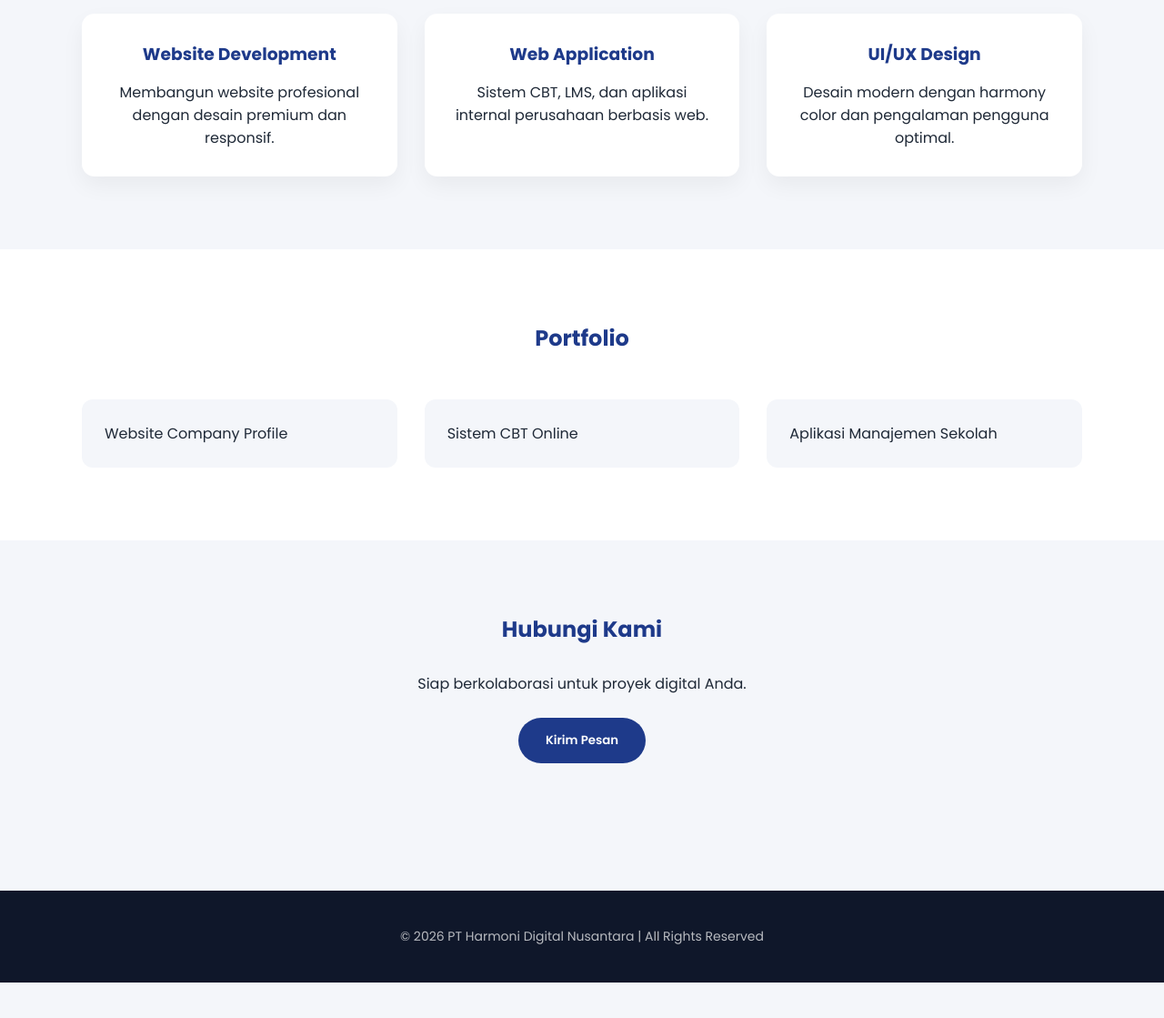
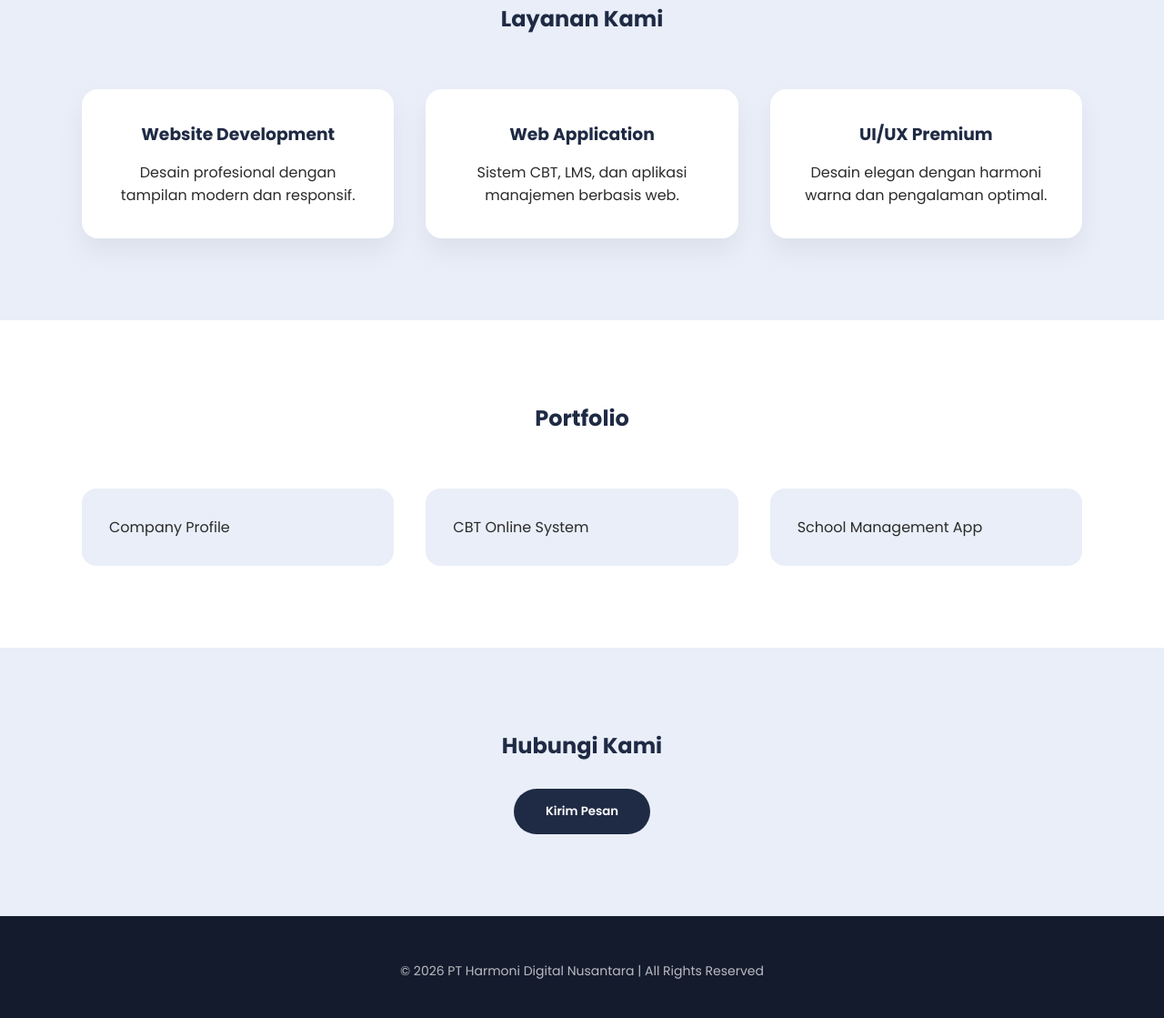
Before and after one commit to alifmathuf-arch/TEST-AI-SKI, a plain HTML site: page index.html in a window 1280 px wide. Shown: the part 845-1964 px from the top of the page at 91% size. Before the commit the page ends 1925 px from the top, so only its background shows below. Drawn offline with Linux system fonts and the light colour scheme.

Commit message:
Update index.html

```diff
--- a/index.html
+++ b/index.html
@@ -9,13 +9,12 @@
 
 <style>
 :root{
-  --primary:#1E3A8A;
-  --primary-dark:#162B66;
-  --accent:#3B82F6;
-  --light-bg:#F4F6FA;
-  --white:#ffffff;
-  --footer:#0F172A;
-  --text:#1F2937;
+  --primary:#1F2A44;
+  --primary-dark:#141B2D;
+  --soft-bg:#E9EEF8;
+  --white:#FFFFFF;
+  --accent:#D4AF37;
+  --text:#2B2B2B;
 }
 
 *{
@@ -26,21 +25,21 @@
 }
 
 body{
-  background:var(--light-bg);
+  background:var(--soft-bg);
   color:var(--text);
   scroll-behavior:smooth;
 }
 
 /* HEADER */
 header{
-  background:var(--primary);
-  color:var(--white);
-  padding:60px 20px 100px;
+  background:linear-gradient(135deg,#1F2A44,#2E3C63);
+  color:white;
+  padding:80px 20px 120px;
   text-align:center;
 }
 
 header h1{
-  font-size:36px;
+  font-size:38px;
   margin-bottom:10px;
 }
 
@@ -52,38 +51,38 @@ header p{
 nav{
   position:sticky;
   top:0;
-  background:var(--primary);
-  padding:15px 0;
+  background:rgba(31,42,68,0.95);
+  backdrop-filter:blur(8px);
+  padding:18px 0;
+  transition:0.3s;
   z-index:1000;
-  transition:0.3s;
 }
 
 nav.scrolled{
-  background:var(--primary-dark);
-  box-shadow:0 5px 20px rgba(0,0,0,0.15);
+  box-shadow:0 8px 20px rgba(0,0,0,0.2);
 }
 
 nav ul{
   list-style:none;
   display:flex;
   justify-content:center;
-  gap:30px;
+  gap:35px;
 }
 
 nav a{
-  color:var(--white);
+  color:white;
   text-decoration:none;
   font-weight:600;
   transition:0.3s;
 }
 
 nav a:hover{
-  opacity:0.7;
+  color:var(--accent);
 }
 
-/* SECTION GENERAL */
+/* SECTION */
 section{
-  padding:80px 20px;
+  padding:90px 20px;
 }
 
 .container{
@@ -93,10 +92,10 @@ section{
 
 /* ABOUT */
 .about{
-  background:var(--white);
-  border-radius:16px;
-  padding:50px;
-  box-shadow:0 10px 30px rgba(0,0,0,0.05);
+  background:white;
+  padding:60px;
+  border-radius:18px;
+  box-shadow:0 20px 40px rgba(0,0,0,0.05);
 }
 
 .about h2{
@@ -106,30 +105,31 @@ section{
 
 /* SERVICES */
 .services{
+  background:var(--soft-bg);
   text-align:center;
 }
 
 .services h2{
-  margin-bottom:50px;
+  margin-bottom:60px;
   color:var(--primary);
 }
 
 .grid{
   display:grid;
   grid-template-columns:repeat(auto-fit,minmax(250px,1fr));
-  gap:30px;
+  gap:35px;
 }
 
 .card{
-  background:var(--white);
-  padding:30px;
-  border-radius:14px;
-  box-shadow:0 10px 25px rgba(0,0,0,0.05);
+  background:white;
+  padding:35px;
+  border-radius:18px;
+  box-shadow:0 15px 30px rgba(0,0,0,0.06);
   transition:0.3s;
 }
 
 .card:hover{
-  transform:translateY(-6px);
+  transform:translateY(-8px);
 }
 
 .card h3{
@@ -139,29 +139,30 @@ section{
 
 /* PORTFOLIO */
 .portfolio{
-  background:var(--white);
+  background:white;
 }
 
 .portfolio h2{
   text-align:center;
-  margin-bottom:50px;
+  margin-bottom:60px;
   color:var(--primary);
 }
 
 .portfolio-item{
-  background:var(--light-bg);
-  padding:25px;
-  border-radius:12px;
+  background:var(--soft-bg);
+  padding:30px;
+  border-radius:16px;
   transition:0.3s;
 }
 
 .portfolio-item:hover{
-  background:var(--accent);
-  color:var(--white);
+  background:var(--primary);
+  color:white;
 }
 
 /* CONTACT */
 .contact{
+  background:var(--soft-bg);
   text-align:center;
 }
 
@@ -172,26 +173,26 @@ section{
 
 .contact button{
   background:var(--primary);
-  color:var(--white);
+  color:white;
   border:none;
-  padding:15px 30px;
-  border-radius:30px;
+  padding:15px 35px;
+  border-radius:40px;
   cursor:pointer;
   font-weight:600;
   transition:0.3s;
 }
 
 .contact button:hover{
-  background:var(--primary-dark);
+  background:var(--accent);
+  color:black;
 }
 
 /* FOOTER */
 footer{
-  background:var(--footer);
-  color:var(--white);
+  background:var(--primary-dark);
+  color:white;
   text-align:center;
-  padding:40px 20px;
-  margin-top:60px;
+  padding:50px 20px;
 }
 
 footer p{
@@ -201,13 +202,8 @@ footer p{
 
 /* RESPONSIVE */
 @media(max-width:768px){
-  header h1{
-    font-size:28px;
-  }
-  nav ul{
-    flex-wrap:wrap;
-    gap:15px;
-  }
+  header h1{font-size:28px;}
+  nav ul{flex-wrap:wrap; gap:15px;}
 }
 </style>
 </head>
@@ -232,7 +228,7 @@ footer p{
   <div class="container">
     <div class="about">
       <h2>Tentang Kami</h2>
-      <p>Kami adalah perusahaan yang bergerak di bidang pengembangan website, aplikasi digital, dan sistem manajemen berbasis cloud. Dengan pendekatan desain modern dan teknologi terbaru, kami membantu bisnis tumbuh secara profesional dan terpercaya.</p>
+      <p>Kami membantu perusahaan dan institusi membangun sistem digital modern dengan pendekatan desain elegan, harmony color, dan pengalaman pengguna premium.</p>
     </div>
   </div>
 </section>
@@ -243,15 +239,15 @@ footer p{
     <div class="grid">
       <div class="card">
         <h3>Website Development</h3>
-        <p>Membangun website profesional dengan desain premium dan responsif.</p>
+        <p>Desain profesional dengan tampilan modern dan responsif.</p>
       </div>
       <div class="card">
         <h3>Web Application</h3>
-        <p>Sistem CBT, LMS, dan aplikasi internal perusahaan berbasis web.</p>
+        <p>Sistem CBT, LMS, dan aplikasi manajemen berbasis web.</p>
       </div>
       <div class="card">
-        <h3>UI/UX Design</h3>
-        <p>Desain modern dengan harmony color dan pengalaman pengguna optimal.</p>
+        <h3>UI/UX Premium</h3>
+        <p>Desain elegan dengan harmoni warna dan pengalaman optimal.</p>
       </div>
     </div>
   </div>
@@ -261,9 +257,9 @@ footer p{
   <div class="container">
     <h2>Portfolio</h2>
     <div class="grid">
-      <div class="portfolio-item">Website Company Profile</div>
-      <div class="portfolio-item">Sistem CBT Online</div>
-      <div class="portfolio-item">Aplikasi Manajemen Sekolah</div>
+      <div class="portfolio-item">Company Profile</div>
+      <div class="portfolio-item">CBT Online System</div>
+      <div class="portfolio-item">School Management App</div>
     </div>
   </div>
 </section>
@@ -271,9 +267,7 @@ footer p{
 <section id="contact" class="contact">
   <div class="container">
     <h2>Hubungi Kami</h2>
-    <p>Siap berkolaborasi untuk proyek digital Anda.</p>
-    <br>
-    <button onclick="alert('Terima kasih! Kami akan segera menghubungi Anda.')">Kirim Pesan</button>
+    <button onclick="alert('Terima kasih, kami akan segera menghubungi Anda.')">Kirim Pesan</button>
   </div>
 </section>
 
@@ -283,12 +277,7 @@ footer p{
 
 <script>
 window.addEventListener("scroll", function(){
-  const nav = document.getElementById("navbar");
-  if(window.scrollY > 50){
-    nav.classList.add("scrolled");
-  } else {
-    nav.classList.remove("scrolled");
-  }
+  document.getElementById("navbar").classList.toggle("scrolled", window.scrollY > 50);
 });
 </script>
 
```
